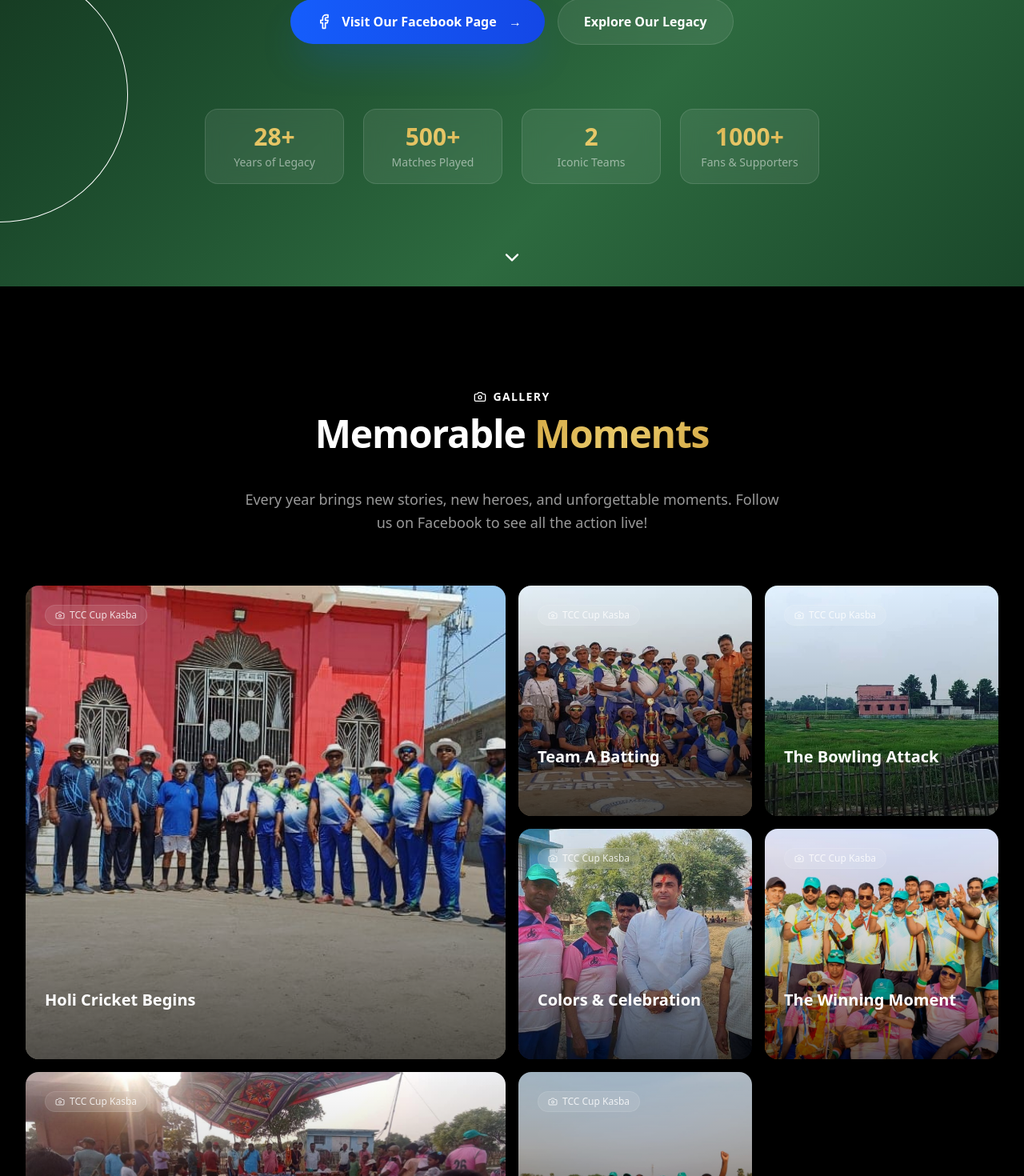
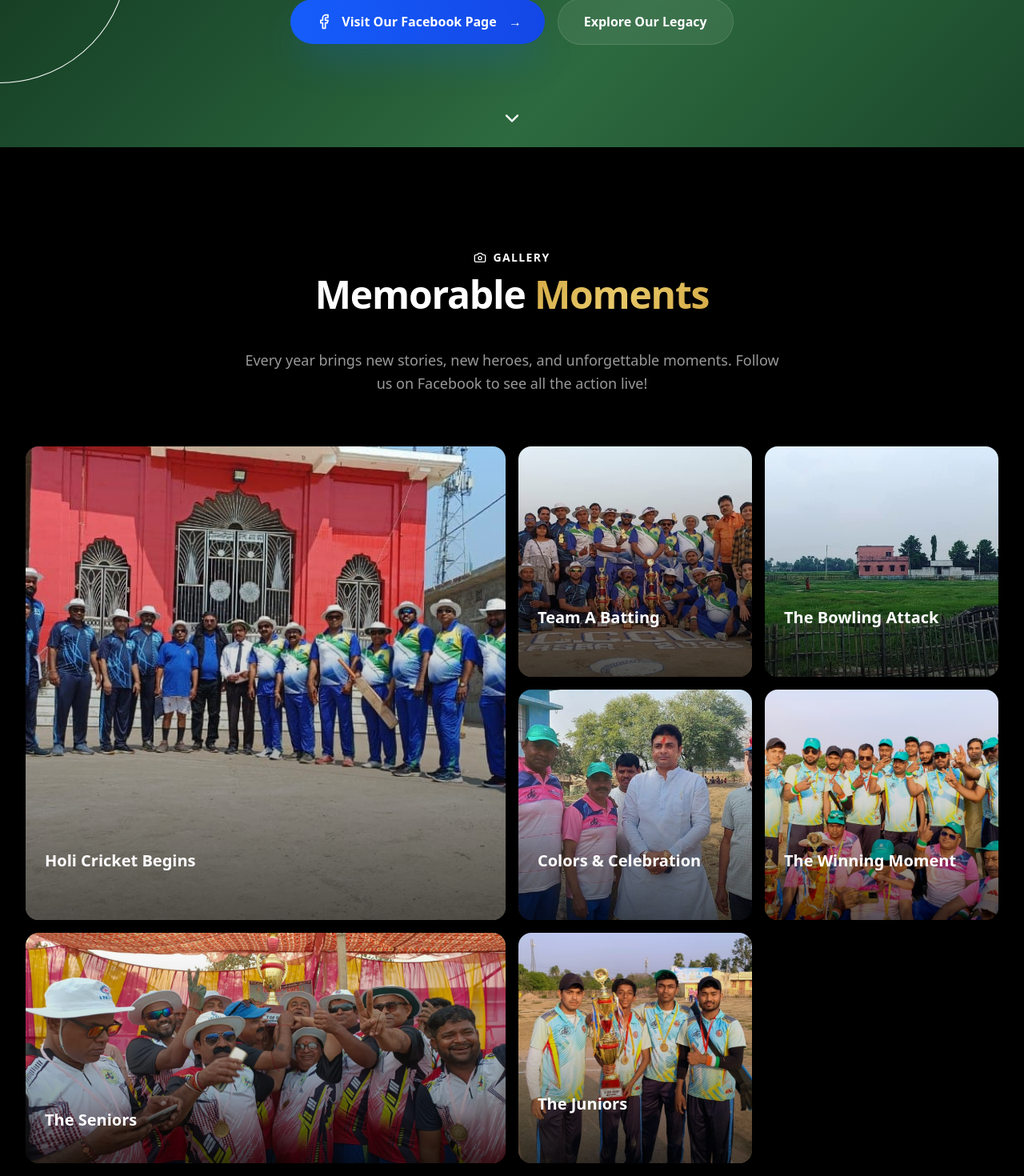
Before and after one commit to ankitjhagithub21/tcckasba, a Next.js app: page / in a window 1280 px wide. Shown: the part 720-2190 px from the top of the page at 80% size. Built offline with nearby package versions, Linux system fonts and the light colour scheme.

Commit message:
changes style of gallery and contact

```diff
--- a/components/Contact.tsx
+++ b/components/Contact.tsx
@@ -33,9 +33,9 @@ export function Contact() {
             animate={isInView ? { opacity: 1, x: 0 } : {}}
             transition={{ duration: 0.8, delay: 0.2 }}
           >
-            <div className=" rounded-3xl bg-white flex flex-col text-gray-800 p-8 sm:p-10 shadow-xl shadow-black/5 border border-gray-100 flex flex-col">
+            <div className=" rounded-3xl  flex flex-col border-white/20 p-8 sm:p-10 shadow-xl shadow-black/5 border border-gray-100 flex flex-col lg:h-full">
               <div className="flex  items-center gap-3 mb-6">
-                <div className="w-12 h-12 rounded-xl bg-gray-200 flex items-center justify-center">
+                <div className="w-12 h-12 rounded-xl border border-white/20 flex items-center justify-center">
                   <MapPin  size={22} />
                 </div>
                 <div>
--- a/components/Gallery.tsx
+++ b/components/Gallery.tsx
@@ -41,19 +41,22 @@ const galleryItems = [
     height: 'h-72',
   },
   {
-    title: 'Community Together',
+    title: 'The Seniors',
     description: 'The village comes alive – united through the love of cricket and tradition.',
-    image: '/gallery/c5.jpg',
+    image: '/gallery/c6.jpg',
     span: 'lg:col-span-2',
     height: 'h-72',
   },
   {
-    title: 'Festival of Cricket',
-    description: 'Where tradition meets competition under the open sky of Kasba.',
-    image: '/gallery/c7.jpg',
+    title: 'The Juniors',
+    description: 'The village comes alive – united through the love of cricket and tradition.',
+    image: '/gallery/c8.jpg',
     span: '',
     height: 'h-72',
   },
+
+
+
 ];
 
 export function Gallery() {
@@ -129,12 +132,7 @@ export function Gallery() {
               {/* Content */}
               <div className="absolute inset-0 flex flex-col justify-end p-5 sm:p-6">
                 {/* Category tag */}
-                <div className="mb-auto">
-                  <span className="inline-flex items-center gap-1.5 px-3 py-1 rounded-full bg-white/10 backdrop-blur-md text-white/80 text-xs font-medium border border-white/10">
-                    <Camera size={12} />
-                    TCC Cup Kasba
-                  </span>
-                </div>
+
 
                 <div className="transform transition-transform duration-300 group-hover:translate-y-0 translate-y-2">
                   <h3 className="text-lg sm:text-xl font-bold text-white leading-tight">{item.title}</h3>
@@ -227,54 +225,10 @@ export function Gallery() {
                   alt={galleryItems[selectedItem].title}
                   className="w-full h-full object-cover"
                 />
-                {/* Gradient overlay at bottom */}
-                <div className="absolute inset-0 bg-gradient-to-t from-black/80 via-transparent to-transparent" />
+
               </div>
 
-              {/* Info bar */}
-              <div className="absolute bottom-0 left-0 right-0 p-6 sm:p-8">
-                <div className="flex flex-col sm:flex-row sm:items-end sm:justify-between gap-4">
-                  <div>
-                    <span className="inline-flex items-center gap-1.5 px-3 py-1 rounded-full bg-accent/20 text-accent text-xs font-semibold mb-3 border border-accent/20">
-                      <Camera size={12} />
-                      TCC Cup Kasba
-                    </span>
-                    <h3 className="text-2xl sm:text-3xl font-black text-white leading-tight">
-                      {galleryItems[selectedItem].title}
-                    </h3>
-                    <p className="text-white/70 text-sm sm:text-base mt-2 max-w-xl">
-                      {galleryItems[selectedItem].description}
-                    </p>
-                  </div>
-                  <motion.a
-                    href="https://www.facebook.com/tcckasba"
-                    target="_blank"
-                    rel="noopener noreferrer"
-                    className="shrink-0 inline-flex items-center gap-2 px-5 py-2.5 bg-white/15 hover:bg-white/25 backdrop-blur-sm text-white font-semibold rounded-full transition-colors text-sm border border-white/10"
-                    whileHover={{ scale: 1.05 }}
-                    whileTap={{ scale: 0.95 }}
-                    onClick={(e) => e.stopPropagation()}
-                  >
-                    <Facebook size={16} />
-                    View on Facebook
-                  </motion.a>
-                </div>
 
-                {/* Thumbnail indicators */}
-                <div className="flex items-center gap-2 mt-5">
-                  {galleryItems.map((_, idx) => (
-                    <button
-                      key={idx}
-                      onClick={(e) => { e.stopPropagation(); setSelectedItem(idx); }}
-                      className={`h-1.5 rounded-full transition-all duration-300 ${
-                        idx === selectedItem
-                          ? 'w-8 bg-accent'
-                          : 'w-3 bg-white/30 hover:bg-white/50'
-                      }`}
-                    />
-                  ))}
-                </div>
-              </div>
             </motion.div>
           </motion.div>
         )}
--- a/components/Hero.tsx
+++ b/components/Hero.tsx
@@ -156,31 +156,7 @@ export function Hero() {
           </motion.a>
         </motion.div>
 
-        {/* Stats Bar */}
-        <motion.div
-          initial={{ opacity: 0, y: 40 }}
-          animate={{ opacity: 1, y: 0 }}
-          transition={{ duration: 0.8, delay: 1.5 }}
-          className="mt-20 grid grid-cols-2 sm:grid-cols-4 gap-6 max-w-3xl mx-auto"
-        >
-          {[
-            { number: '28+', label: 'Years of Legacy' },
-            { number: '500+', label: 'Matches Played' },
-            { number: '2', label: 'Iconic Teams' },
-            { number: '1000+', label: 'Fans & Supporters' },
-          ].map((stat, i) => (
-            <motion.div
-              key={stat.label}
-              initial={{ opacity: 0, scale: 0.8 }}
-              animate={{ opacity: 1, scale: 1 }}
-              transition={{ delay: 1.7 + i * 0.1 }}
-              className="glass-card rounded-2xl p-4 text-center"
-            >
-              <div className="text-2xl sm:text-3xl font-black gradient-text">{stat.number}</div>
-              <div className="text-white/50 text-xs sm:text-sm mt-1">{stat.label}</div>
-            </motion.div>
-          ))}
-        </motion.div>
+
       </div>
 
       {/* Scroll Indicator */}
```
Also changed, not shown: public/gallery/c6.jpg (added), public/gallery/c8.jpg (added).
